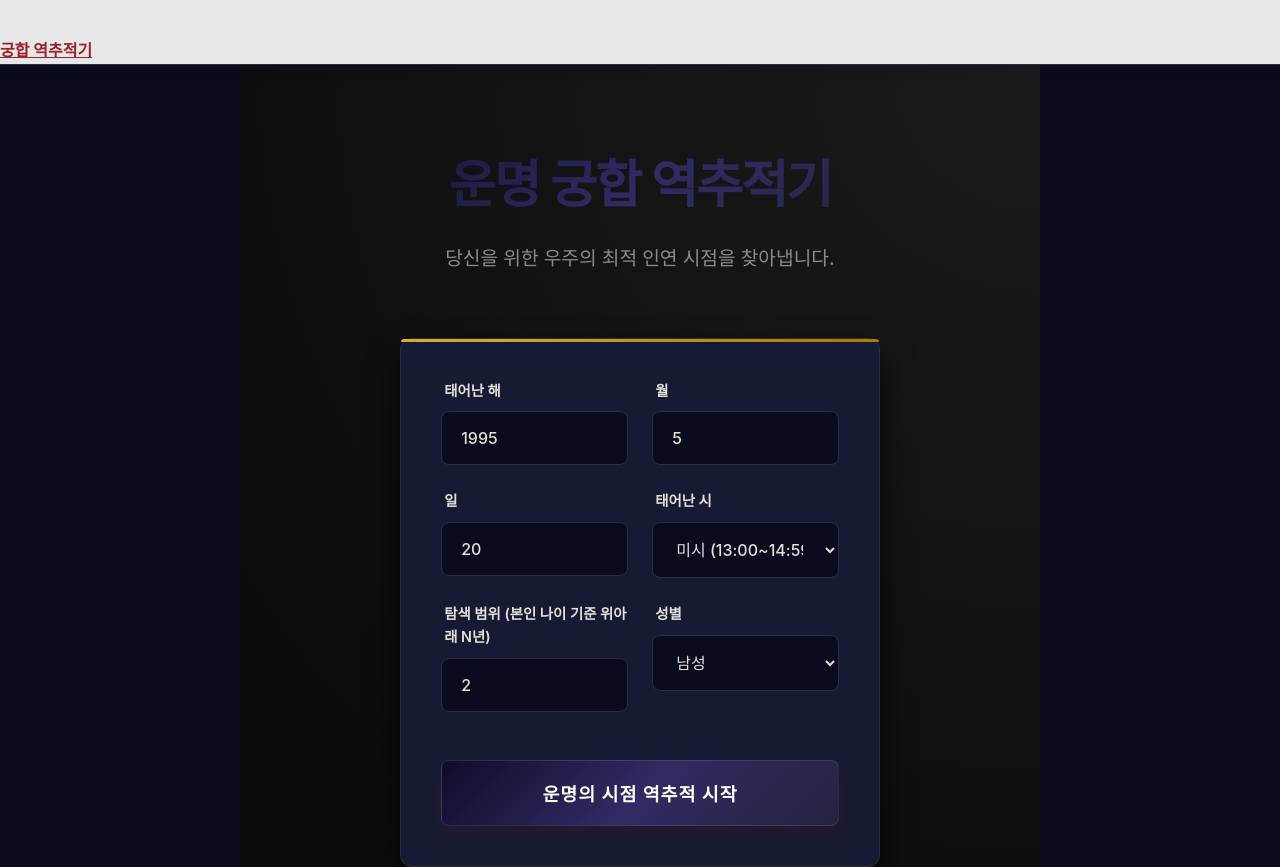
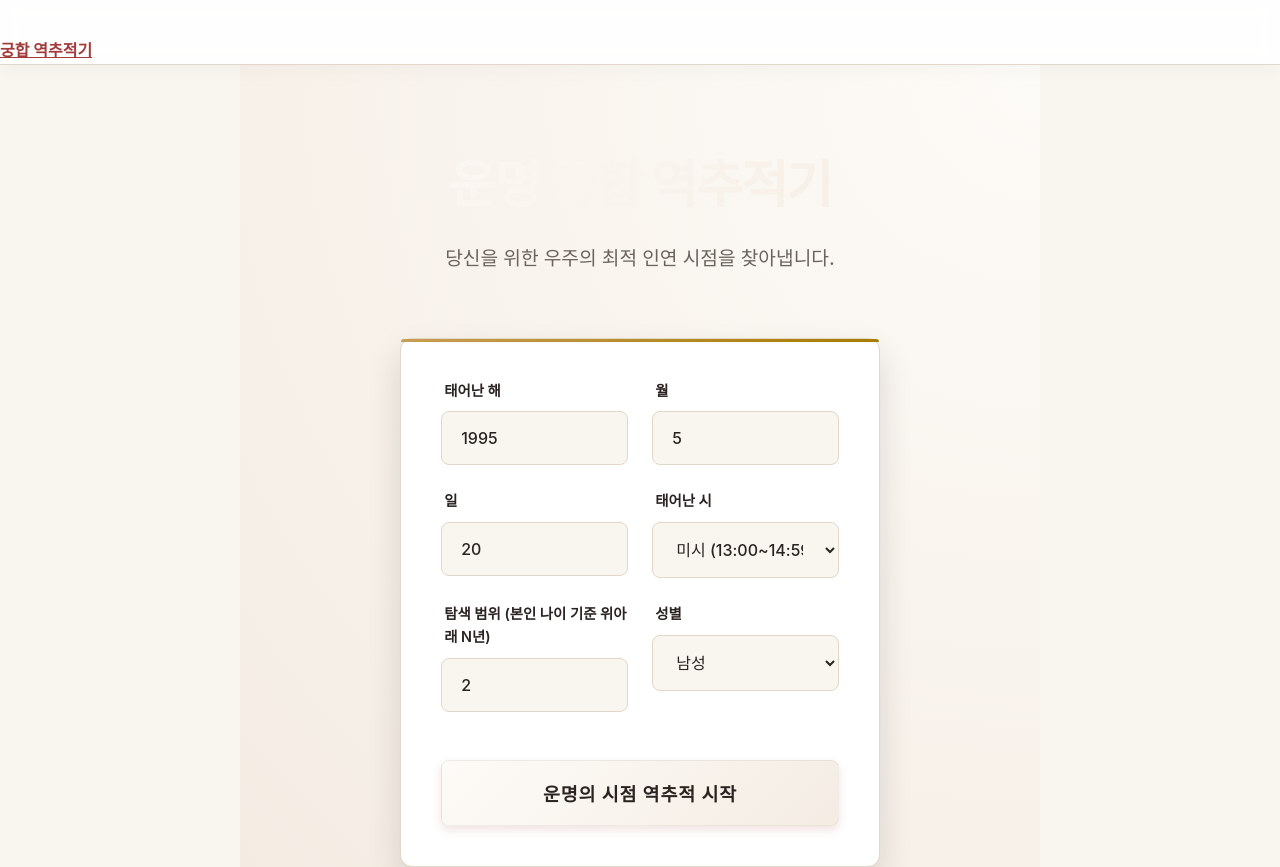
Before and after one commit to gitnewbb/saju_findbest, a Next.js app: page / in a window 1280 px wide. Built offline with nearby package versions, Linux system fonts and the light colour scheme.

Commit message:
버전 업데이트: 대강 버전

```diff
--- a/src/app/globals.css
+++ b/src/app/globals.css
@@ -1,36 +1,29 @@
 /* 오방색 영감: 진홍(Burgundy), 먹색(Ink Black), 황금(Gold), 비취/청자(Jade) - 다크 테마 기본 */
 :root {
-  --primary: #9b2226;
-  /* 진홍색 */
-  /* 화사한 진홍색 */
-  --primary-light: #2c0b0e;
-  /* 아주 어두운 붉은 먹색 */
-  --secondary: #0f0c29;
-  /* 신비로운 딥 블루 (Midnight Blue) */
-  /* 깊은 먹색 (Ink Black) */
-  --accent: #d4af37;
-  /* 호박금색 (Amber Gold) */
-  /* 고풍스러운 호박금색 (Amber Gold) */
-  --background: #0a0b1e;
-  /* 신비로운 우주 느낌의 어두운 남색 */
-  /* 기본 배경 먹색 */
-  --surface: #161b33;
-  /* 조금 더 푸른빛이 도는 패널 색상 */
-  /* 카드/패널 배경색 */
-  --text: #e6dfd8;
-  /* 은은한 한지 질감 텍스트 색상 */
-  --text-muted: #8b8b8b;
-  /* 다크 모드용 흐린 텍스트 */
-  --border: #2a2d45;
-  /* 경계선도 푸른빛으로 통일 */
-  /* 다크 모드용 경계선 */
-  --glass: rgba(22, 27, 51, 0.85);
-  --shadow-sm: 0 4px 6px rgba(0, 0, 0, 0.3);
-  --shadow-md: 0 8px 16px rgba(0, 0, 0, 0.5);
-  --shadow-lg: 0 16px 32px rgba(0, 0, 0, 0.7);
-  --gradient: linear-gradient(135deg, #0f0c29 0%, #302b63 50%, #24243e 100%);
-  /* 우주 그라데이션 */
-  --gold-gradient: linear-gradient(135deg, #d4af37 0%, #a67c00 100%);
+  /* 한지(Hanji) 다자인 시스템 - 밝고 고풍스러운 한국 전통 배색 */
+  --primary: #a33b3b;
+  /* 홍다색 (차분하고 우아한 붉은빛) */
+  --primary-light: #d8b4b4;
+  --secondary: #e6dfd8;
+  /* 한지색 (따뜻한 아이보리) */
+  --accent: #5b8c85;
+  /* 고려청자/비취색 (Jade Green) */
+  --background: #f9f6f0;
+  /* 밝은 한지 바탕 */
+  --surface: #ffffff;
+  /* 깨끗한 백자색(카드 배경) */
+  --text: #2a2321;
+  /* 먹색 (깊은 갈흑색) */
+  --text-muted: #6b635e;
+  /* 흐린 먹색 */
+  --border: #e2d7c8;
+  /* 고동색 섞인 부드러운 경계선 */
+  --glass: rgba(255, 255, 255, 0.9);
+  --shadow-sm: 0 4px 6px rgba(42, 35, 33, 0.05);
+  --shadow-md: 0 8px 16px rgba(42, 35, 33, 0.1);
+  --shadow-lg: 0 16px 32px rgba(42, 35, 33, 0.15);
+  --gradient: linear-gradient(135deg, #fdfbf7 0%, #f4ece3 100%);
+  --gold-gradient: linear-gradient(135deg, #c79e53 0%, #a67c00 100%);
 }
 
 * {
--- a/src/app/tracker/page.tsx
+++ b/src/app/tracker/page.tsx
@@ -107,16 +107,16 @@ export default function TrackerPage() {
 
   const getTierInfo = (tier: string) => {
     switch (tier) {
-      case 'S': return { color: '#e0b0ff', label: '천생연분', bg: 'rgba(142,68,173,0.3)' };
-      case 'A': return { color: '#85c1e9', label: '찰떡궁합', bg: 'rgba(41,128,185,0.3)' };
-      case 'B': return { color: '#82e0aa', label: '좋은인연', bg: 'rgba(39,174,96,0.3)' };
-      case 'C': return { color: '#f8c471', label: '무난한합', bg: 'rgba(243,156,18,0.3)' };
-      default: return { color: '#bdc3c7', label: '기타인연', bg: 'rgba(127,140,141,0.3)' };
+      case 'S': return { color: '#8b5a8c', label: '천생연분', bg: 'rgba(139,90,140,0.15)' }; // 자색(자주)
+      case 'A': return { color: '#5b8c85', label: '찰떡궁합', bg: 'rgba(91,140,133,0.15)' }; // 비취색
+      case 'B': return { color: '#3d6342', label: '좋은인연', bg: 'rgba(61,99,66,0.15)' }; // 국방/진록
+      case 'C': return { color: '#a36b3b', label: '무난한합', bg: 'rgba(163,107,59,0.15)' }; // 황토/고동
+      default: return { color: '#6b635e', label: '기타인연', bg: 'rgba(107,99,94,0.15)' };
     }
   };
 
   return (
-    <main className="container" style={{ paddingTop: '5rem', background: 'radial-gradient(circle at top right, #1a1a1a, #0a0a0a)', minHeight: '100vh' }}>
+    <main className="container" style={{ paddingTop: '5rem', background: 'radial-gradient(circle at top right, #fdfbf7, #f4ece3)', minHeight: '100vh' }}>
       <div style={{ textAlign: 'center', maxWidth: '800px', margin: '0 auto 4rem' }}>
         <h1 style={{
           fontSize: '3.2rem',
@@ -152,16 +152,16 @@ export default function TrackerPage() {
               background: 'var(--gradient)',
               borderRadius: '28px',
               padding: '2.5rem',
-              color: '#fff',
+              color: 'var(--text)',
               boxShadow: 'var(--shadow-lg)',
               textAlign: 'center',
               marginBottom: '1rem',
-              border: '1px solid rgba(255,255,255,0.1)'
+              border: '1px solid var(--border)'
             }}>
               <h4 style={{ fontSize: '0.85rem', opacity: 0.8, marginBottom: '1.2rem', fontWeight: '800', letterSpacing: '3px', color: 'var(--accent)' }}>DESTINY REPORT</h4>
               <p style={{ fontSize: '1.5rem', fontWeight: '900', lineHeight: '1.5', marginBottom: '2rem' }}>
                 당신의 최고의 인연은<br />
-                <span style={{ fontSize: '2rem', color: '#ffd700', textShadow: '0 0 20px rgba(255,215,0,0.4)' }}>{summary.bestYear}년 {summary.bestSeason}</span>생입니다.
+                <span style={{ fontSize: '2rem', color: 'var(--primary)', textShadow: '0 0 10px rgba(163,59,59,0.1)' }}>{summary.bestYear}년 {summary.bestSeason}</span>생입니다.
               </p>
 
               {/* 브리핑 대시보드 */}
@@ -169,20 +169,20 @@ export default function TrackerPage() {
                 display: 'grid',
                 gridTemplateColumns: 'repeat(2, 1fr)',
                 gap: '1.2rem',
-                backgroundColor: 'rgba(0,0,0,0.3)',
+                backgroundColor: 'rgba(255, 255, 255, 0.6)',
                 padding: '1.5rem',
                 borderRadius: '20px',
                 textAlign: 'left',
                 fontSize: '0.95rem',
-                border: '1px solid rgba(255,255,255,0.05)'
+                border: '1px solid var(--border)'
               }}>
                 <div style={{ padding: '0.5rem' }}>
-                  <div style={{ opacity: 0.6, fontSize: '0.75rem', marginBottom: '0.3rem' }}>최적의 시기</div>
+                  <div style={{ color: 'var(--text-muted)', fontSize: '0.75rem', marginBottom: '0.3rem' }}>최적의 시기</div>
                   <div style={{ fontWeight: '800', color: 'var(--accent)' }}>{summary.bestYear}년 {summary.bestSeason}</div>
                 </div>
                 <div style={{ padding: '0.5rem' }}>
-                  <div style={{ opacity: 0.6, fontSize: '0.75rem', marginBottom: '0.3rem' }}>주의할 시기</div>
-                  <div style={{ fontWeight: '800', color: '#ff6b6b' }}>{summary.worstYear}년생 주변</div>
+                  <div style={{ color: 'var(--text-muted)', fontSize: '0.75rem', marginBottom: '0.3rem' }}>주의할 시기</div>
+                  <div style={{ fontWeight: '800', color: 'var(--primary)' }}>{summary.worstYear}년생 주변</div>
                 </div>
                 <div style={{ padding: '0.5rem' }}>
                   <div style={{ opacity: 0.6, fontSize: '0.75rem', marginBottom: '0.3rem' }}>인연 밀집 연도</div>
@@ -197,11 +197,12 @@ export default function TrackerPage() {
               <div style={{
                 marginTop: '1.5rem',
                 padding: '1.2rem',
-                backgroundColor: 'rgba(255,255,255,0.03)',
+                backgroundColor: 'var(--surface)',
                 borderRadius: '15px',
                 fontSize: '0.92rem',
                 lineHeight: '1.6',
-                borderLeft: '4px solid var(--accent)'
+                borderLeft: '4px solid var(--accent)',
+                boxShadow: 'var(--shadow-sm)'
               }}>
                 <span style={{ fontWeight: '800', color: 'var(--accent)', marginRight: '0.5rem' }}>핵심 통찰:</span>
                 {summary.insight}
@@ -211,11 +212,11 @@ export default function TrackerPage() {
                 <div style={{
                   marginTop: '2rem',
                   paddingTop: '2rem',
-                  borderTop: '1px solid rgba(255,255,255,0.1)',
+                  borderTop: '1px solid var(--border)',
                   fontSize: '1.05rem',
                   lineHeight: '1.8',
                   textAlign: 'left',
-                  color: 'rgba(255,255,255,0.95)',
+                  color: 'var(--text)',
                   whiteSpace: 'pre-wrap'
                 }}>
                   {topExplanation}
--- a/src/components/SajuForm.module.css
+++ b/src/components/SajuForm.module.css
@@ -80,24 +80,23 @@
   overflow: hidden;
   padding: 1.2rem;
   border-radius: 8px;
-  border: 1px solid rgba(255, 255, 255, 0.1);
+  border: 1px solid rgba(0, 0, 0, 0.05);
   background: var(--gradient);
-  color: #fff;
+  color: var(--text);
   font-size: 1.15rem;
-  font-weight: 600;
+  font-weight: 700;
   letter-spacing: 0.05em;
   cursor: pointer;
   transition: all 0.3s cubic-bezier(0.25, 0.8, 0.25, 1);
-  box-shadow: 0 10px 20px rgba(108, 16, 22, 0.2);
+  box-shadow: 0 4px 10px rgba(163, 59, 59, 0.15);
   margin-top: 1rem;
   font-family: inherit;
 }
 
 .premiumBtn:hover {
   transform: translateY(-2px);
-  box-shadow: 0 15px 30px rgba(108, 16, 22, 0.3);
+  box-shadow: 0 8px 20px rgba(163, 59, 59, 0.25);
   border-color: var(--accent);
-  /* 마우스를 올렸을 때 금빛 엣지 */
 }
 
 .premiumBtn:active {
```
Also changed, not shown: src/app/db/check/page.tsx (+8 -8 lines).
